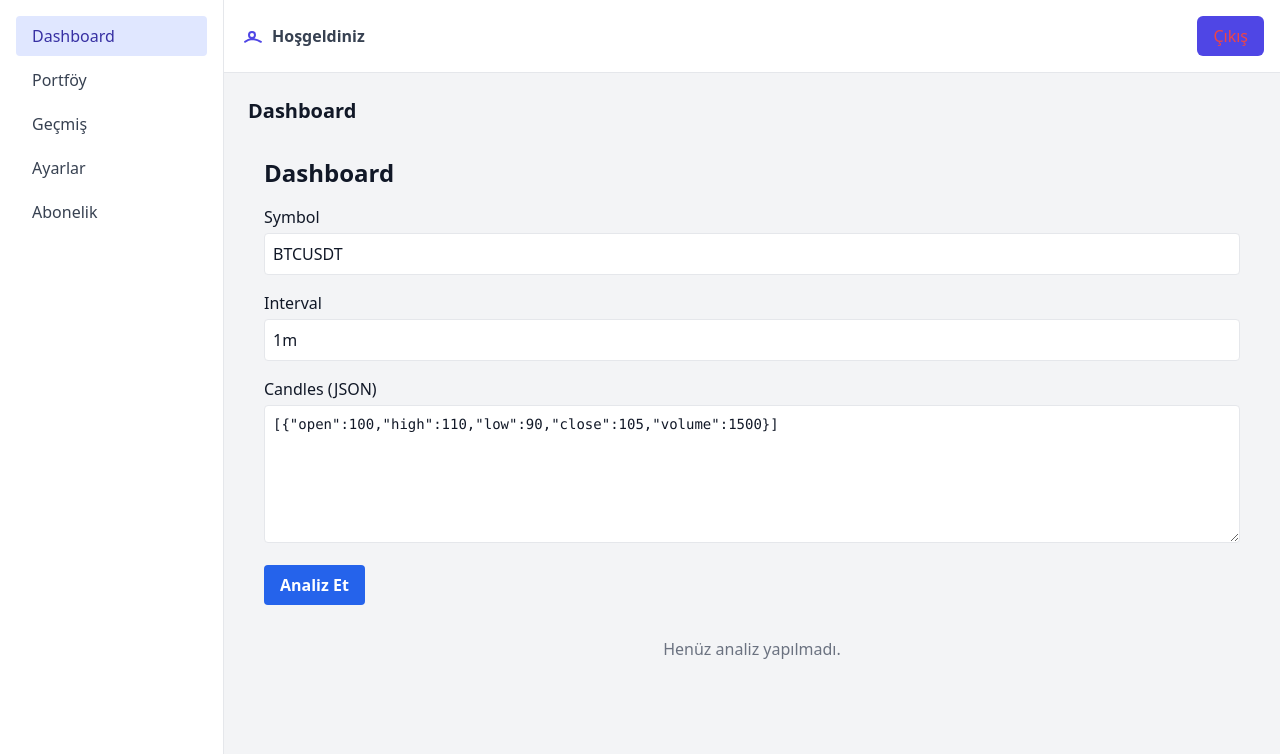
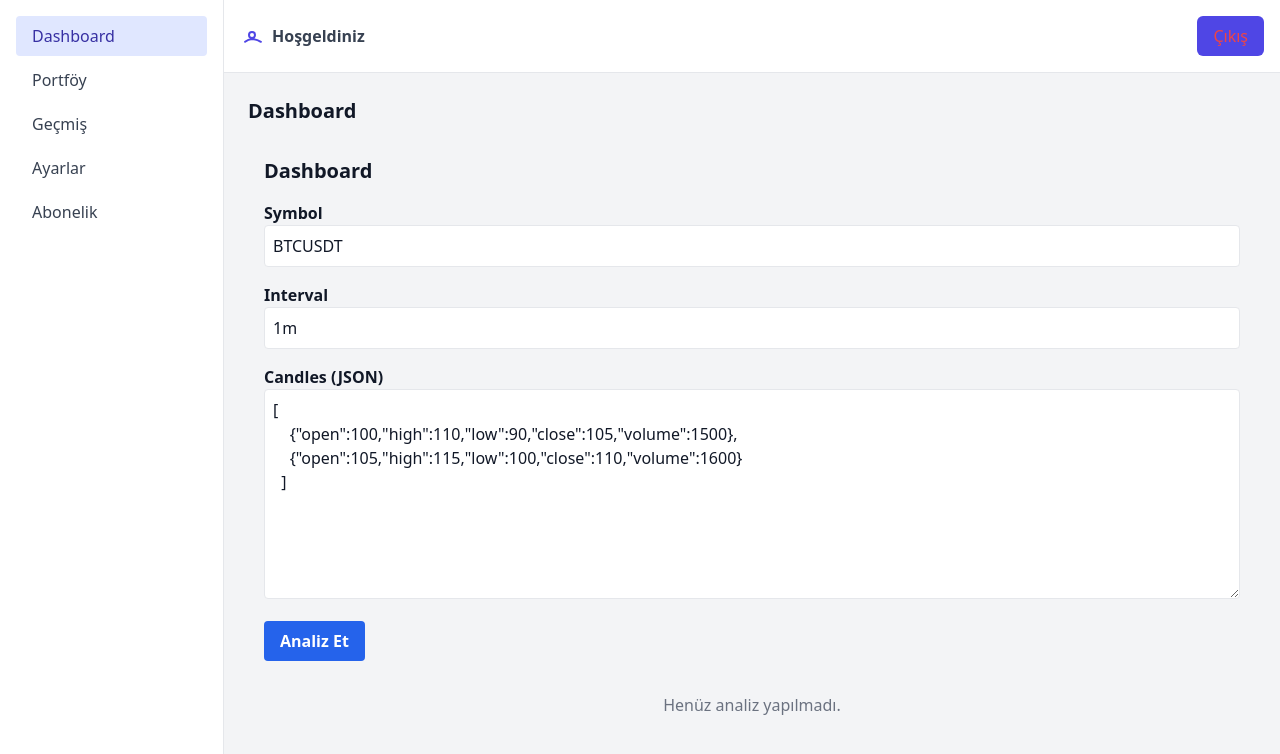
Before and after one commit to greencheff/trade-analyze-app, a React (Vite) app in the folder frontend/: page /dashboard in a window 1280 px wide. Shown: the top 754 px of the page. Built offline with nearby package versions, Linux system fonts and the light colour scheme.

Commit message:
Update WebhookForm.jsx

```diff
--- a/frontend/src/components/WebhookForm.jsx
+++ b/frontend/src/components/WebhookForm.jsx
@@ -1,107 +1,117 @@
-import { useState } from 'react'
+import React, { useState } from "react";
 
 export default function WebhookForm() {
-  const [symbol, setSymbol] = useState('BTCUSDT')
-  const [interval, setInterval] = useState('1m')
-  const [candles, setCandles] = useState(
-    '[{"open":100,"high":110,"low":90,"close":105,"volume":1500}]'
-  )
-  const [result, setResult] = useState(null)
-  const [loading, setLoading] = useState(false)
-  const [error, setError] = useState(null)
+  const [symbol, setSymbol] = useState("BTCUSDT");
+  const [interval, setInterval] = useState("1m");
+  const [candles, setCandles] = useState(`[
+    {"open":100,"high":110,"low":90,"close":105,"volume":1500},
+    {"open":105,"high":115,"low":100,"close":110,"volume":1600}
+  ]`);
+  const [result, setResult] = useState(null);
+  const [error, setError] = useState(null);
 
-  const handleSubmit = async (e) => {
-    e.preventDefault()
-    setLoading(true)
-    setError(null)
-    setResult(null)
-
+  const handleSubmit = async () => {
     try {
-      const payload = {
+      setError(null);
+      const response = await fetch("https://trade-analyze-backend.onrender.com/api/analyze", {
+        method: "POST",
+        headers: {
+          "Content-Type": "application/json",
+        },
+        body: JSON.stringify({
           symbol,
           interval,
           candles: JSON.parse(candles)
+        }),
+      });
+
+      const data = await response.json();
+
+      if (!response.ok) {
+        throw new Error(data.error || "Bilinmeyen bir hata oluştu.");
       }
-      const resp = await fetch('https://trade-analyze-backend.onrender.com/api/analyze', {
-        method: 'POST',
-        headers: { 'Content-Type': 'application/json' },
-        body: JSON.stringify(payload),
-      })
-      if (!resp.ok) throw new Error('Sunucu hatası')
-      const data = await resp.json()
-      setResult(data)
+
+      setResult(data);
     } catch (err) {
-      setError(err.message)
-    } finally {
-      setLoading(false)
+      setError(err.message);
     }
+  };
+
+  const renderTradeSuggestion = (trendDirection) => {
+    if (trendDirection === "Uptrend") {
+      return "Alım için olumlu sinyaller mevcut.";
+    } else if (trendDirection === "Downtrend") {
+      return "Satış baskısı gözlemleniyor, dikkatli olunmalı.";
+    } else {
+      return "Piyasa kararsız, güçlü bir sinyal yok.";
     }
+  };
 
   return (
     <div className="p-4">
-      <h2 className="text-2xl font-bold mb-4">Dashboard</h2>
+      <h2 className="text-xl font-bold mb-4">Dashboard</h2>
 
-      <form onSubmit={handleSubmit} className="space-y-4">
+      <div className="space-y-4">
         <div>
-          <label className="block mb-1">Symbol</label>
+          <label className="font-semibold">Symbol</label>
           <input
+            type="text"
+            className="w-full p-2 border rounded"
             value={symbol}
             onChange={(e) => setSymbol(e.target.value)}
-            className="w-full border p-2 rounded"
           />
         </div>
 
         <div>
-          <label className="block mb-1">Interval</label>
+          <label className="font-semibold">Interval</label>
           <input
+            type="text"
+            className="w-full p-2 border rounded"
             value={interval}
             onChange={(e) => setInterval(e.target.value)}
-            className="w-full border p-2 rounded"
           />
         </div>
 
         <div>
-          <label className="block mb-1">Candles (JSON)</label>
+          <label className="font-semibold">Candles (JSON)</label>
           <textarea
-            rows={6}
+            rows={8}
+            className="w-full p-2 border rounded"
             value={candles}
             onChange={(e) => setCandles(e.target.value)}
-            className="w-full border p-2 rounded font-mono text-sm"
-          />
+          ></textarea>
         </div>
 
-        {error && <div className="text-red-600 mb-2">{error}</div>}
+        <button
+          onClick={handleSubmit}
+          className="px-4 py-2 bg-blue-600 text-white rounded hover:bg-blue-700"
+        >
+          Analiz Et
+        </button>
 
-        <button
-          type="submit"
-          disabled={loading}
-          className="bg-blue-600 text-white px-4 py-2 rounded"
-        >
-          {loading ? 'Analiz Ediliyor...' : 'Analiz Et'}
-        </button>
-      </form>
+        {error && (
+          <div className="text-red-500 font-semibold">Sunucu Hatası: {error}</div>
+        )}
 
         {result && (
-        <div className="mt-6 p-4 bg-gray-100 rounded shadow space-y-2">
-          <h3 className="text-xl font-bold mb-2">📈 Analiz Raporu</h3>
-
-          <div><b>Symbol:</b> {result.symbol}</div>
-          <div><b>Interval:</b> {result.interval}</div>
-          <div><b>Veri Sayısı:</b> {result.candles_count}</div>
-
+          <div className="bg-gray-100 p-4 rounded mt-4">
+            <h3 className="text-lg font-bold flex items-center gap-2">📄 Analiz Raporu</h3>
+            <p><b>Symbol:</b> {result.symbol}</p>
+            <p><b>Interval:</b> {result.interval}</p>
+            <p><b>Veri Sayısı:</b> {result.candles_count}</p>
             <hr className="my-2" />
-
-          <div><b>Ortalama Kapanış:</b> {result.average_close}</div>
-          <div><b>Ortalama Hacim:</b> {result.average_volume}</div>
-          <div><b>En Yüksek Fiyat:</b> {result.highest_price}</div>
-          <div><b>En Düşük Fiyat:</b> {result.lowest_price}</div>
-
-          <hr className="my-2" />
-
-          <div><b>📊 Trend Yönü:</b> {result.trend_direction}</div>
-          <div><b>📈 Trend Gücü:</b> {result.trend_strength_percent} %</div>
+            <p><b>Ortalama Kapanış:</b> {result.average_close}</p>
+            <p><b>Ortalama Hacim:</b> {result.average_volume}</p>
+            <p><b>En Yüksek Fiyat:</b> {result.highest_price}</p>
+            <p><b>En Düşük Fiyat:</b> {result.lowest_price}</p>
+            <p className="flex items-center gap-1">📈 <b>Trend Yönü:</b> {result.trend_direction}</p>
+            <p className="flex items-center gap-1">📉 <b>Trend Gücü:</b> {result.trend_strength_percent} %</p>
+            <p className="mt-2 font-semibold">💬 <b>Trade Önerisi:</b> {renderTradeSuggestion(result.trend_direction)}</p>
           </div>
         )}
+
       </div>
-  )
+
+    </div>
+  );
 }
```
Lines whose indentation alone changed are shown as unchanged.
